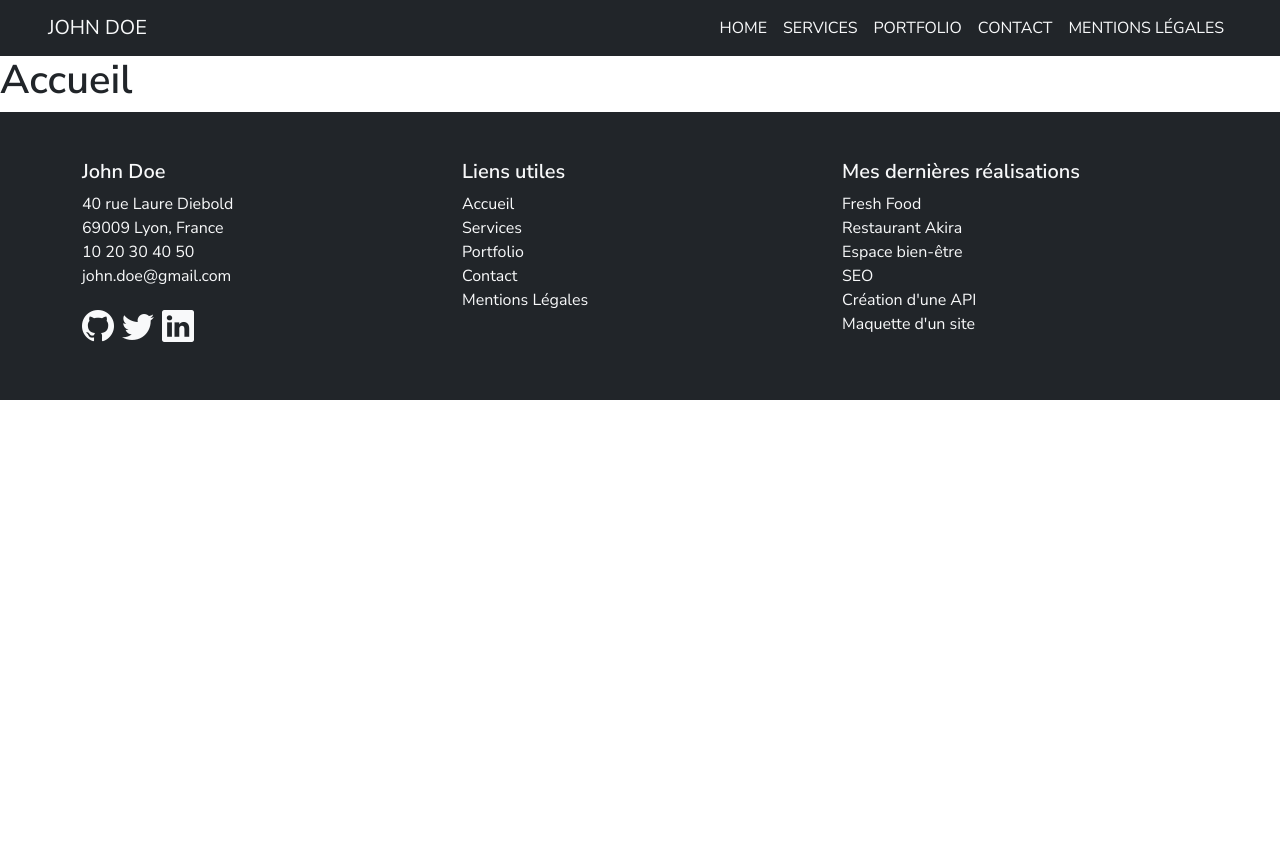
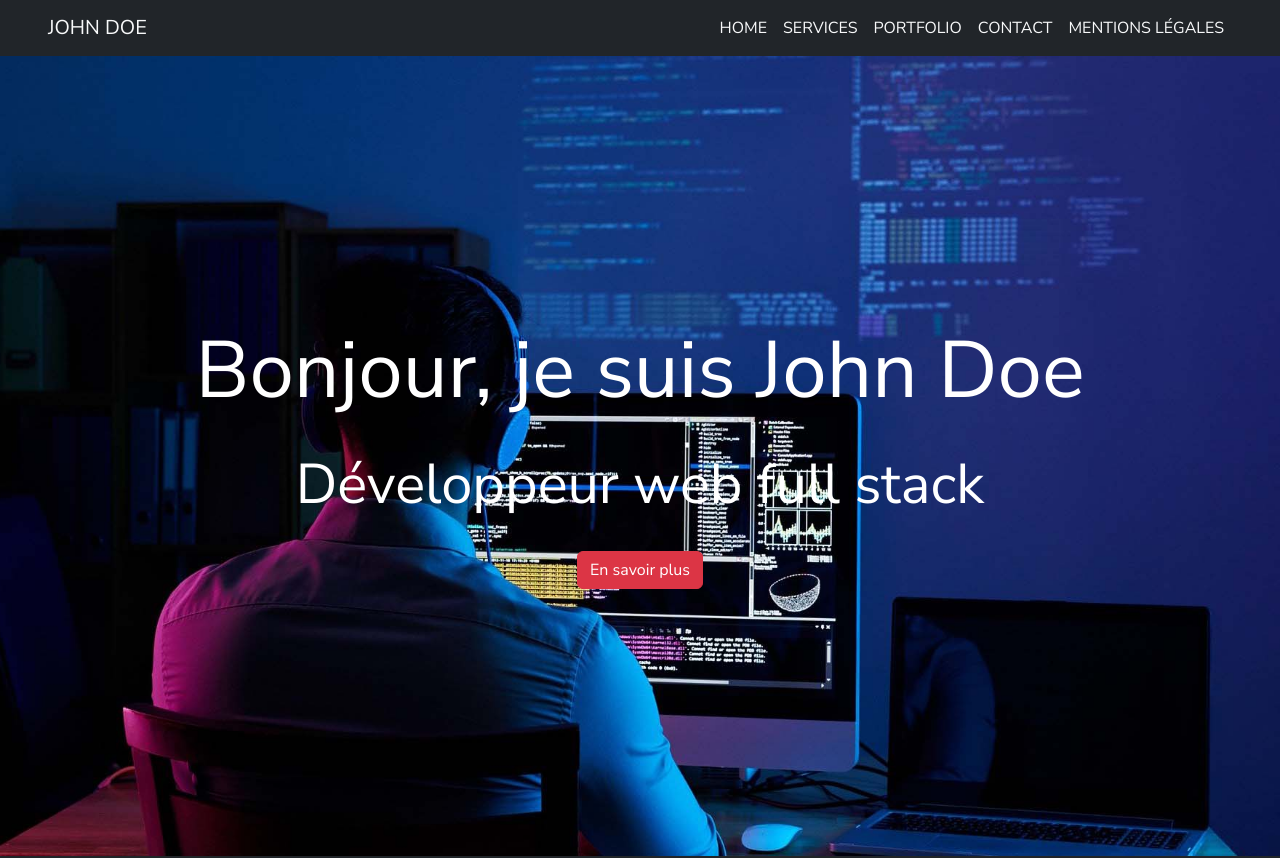
Before and after one commit to guillaumebertil/evaluation-portfolio-react, a React (Create React App) app: page / in a window 1280 px wide. Shown: the top 858 px of the page. Before the commit the page ends 800 px from the top, so only its background shows below. Built offline with nearby package versions, Linux system fonts and the light colour scheme; no server answers.

Commit message:
feat : ajout du modal

```diff
--- a/package.json
+++ b/package.json
@@ -10,6 +10,7 @@
     "bootstrap": "^5.3.8",
     "bootstrap-icons": "^1.13.1",
     "react": "^19.2.0",
+    "react-bootstrap": "^2.10.10",
     "react-dom": "^19.2.0",
     "react-router-dom": "^7.9.6",
     "react-scripts": "5.0.1",
--- /dev/null
+++ b/src/components/Hero.css
@@ -0,0 +1,22 @@
+.hero-section {
+    min-height: 100vh;
+    background-size: cover;
+    background-position: center;
+    display: flex;
+    justify-content: center;
+    align-items: center;
+}
+
+.hero-content {
+    color: white;
+    text-align: center;
+}
+
+.hero-content h1 {
+    padding-left: 0.8rem;
+    padding-right: 0.8rem;
+}
+
+.hero-content h2 {
+    margin: 2rem;
+}
--- a/src/components/Hero.jsx
+++ b/src/components/Hero.jsx
@@ -0,0 +1,21 @@
+import './Hero.css';
+import heroImage from '../assets/images/hero-bg.jpg';
+
+import ProfilModal from './ProfilModal'
+
+const Hero = () => {
+    return (
+        <div>
+            <div className="hero-section" style={{ backgroundImage: `url(${heroImage})` }}>
+                <div className="hero-content">
+                    <h1 className='display-1'>Bonjour, je suis John Doe</h1>
+                    <h2 className='display-4'>Développeur web full stack</h2>
+
+                    <ProfilModal />
+                </div>
+            </div>
+        </div>
+    );
+}
+
+export default Hero;
--- /dev/null
+++ b/src/components/ProfilModal.css
@@ -0,0 +1,3 @@
+/* .modal-header, .modal-body, .modal-footer {
+    background-color: black;
+} */
--- a/src/components/ProfilModal.jsx
+++ b/src/components/ProfilModal.jsx
@@ -0,0 +1,80 @@
+import { useState, useEffect } from 'react';
+import { Button, Modal } from 'react-bootstrap';
+import './ProfilModal.css'
+
+
+function ProfilModal() {
+    const [show, setShow] = useState(false);
+    const handleClose = () => setShow(false);
+    const handleShow = () => setShow(true);
+
+    const [user, setUser] = useState([]);
+
+    const getUsers = async () => {
+        const res = await fetch('https://api.github.com/users/github-john-doe')
+        const json = await res.json()
+        setUser(json);
+    };
+
+    useEffect(() => {
+        getUsers();
+    }, [])
+
+  return (
+    <div>
+        <Button variant="danger" onClick={handleShow}>
+            En savoir plus
+        </Button>
+
+        <Modal show={show} onHide={handleClose} aria-labelledby='contained-modal-title-vcenter' centered dialogClassName='modal-lg'>
+            <Modal.Header closeButton>
+                <Modal.Title id='contained-modal-title-vcenter'>Mon profil GitHub</Modal.Title>
+            </Modal.Header>
+
+            <Modal.Body className='modal-body'>
+                <div className='d-flex align-items-center'>
+                    {/* Avatar */}
+                    <img src={user.avatar_url} alt="Avatar de John Doe"/>
+
+                    {/* Informations */}
+                    <ul className='list-unstyled'>
+                        {/* User */}
+                        <li className='pb-1 mb-1 border-bottom border-secondary'>
+                            <i class="bi bi-person ms-3"></i> <a href={user.html_url} target='_blank' rel='noopener noreferrer nofollow'>{user.name}</a>
+                        </li>
+                        {/* Localisation */}
+                        <li className='pb-1 mb-1 border-bottom border-secondary'>
+                            <i class="bi bi-geo-alt ms-3"></i>
+                        </li>
+                        {/* Bio */}
+                        <li className='pb-1 mb-1 border-bottom border-secondary'>
+                            <i class="bi bi-card-text ms-3"></i> {user.bio}
+                        </li>
+                        {/* Repositories */}
+                        <li className='pb-1 mb-1 border-bottom border-secondary'>
+                            <i class="bi bi-box ms-3"></i> Repositories : {user.public_repos}
+                        </li>
+                        {/* Follwers */}
+                        <li className='pb-1 mb-1 border-bottom border-secondary'>
+                            <i class="bi bi-people ms-3"></i> Followers : {user.followers}
+                        </li>
+                        {/* Following */}
+                        <li>
+                            <i class="bi bi-people ms-3"></i> Following : {user.following}
+                        </li>
+                    </ul>
+                </div>
+
+            </Modal.Body>
+
+            <Modal.Footer className='modal-footer'>
+                <Button variant="secondary" onClick={handleClose}>
+                    Fermer
+                </Button>
+            </Modal.Footer>
+        </Modal>
+    </div>
+  );
+}
+
+export default ProfilModal;
--- a/src/pages/Home.jsx
+++ b/src/pages/Home.jsx
@@ -1,6 +1,10 @@
+import Hero from "../components/Hero";
+
 const Home = () => {
     return (
-        <h1>Accueil</h1>
+        <div>
+            <Hero />
+        </div>
     );
 }
 
```
Also changed, not shown: src/styles/app.css (line endings or trailing spaces), 1 other file (tests, documents, lock files or other folders).
